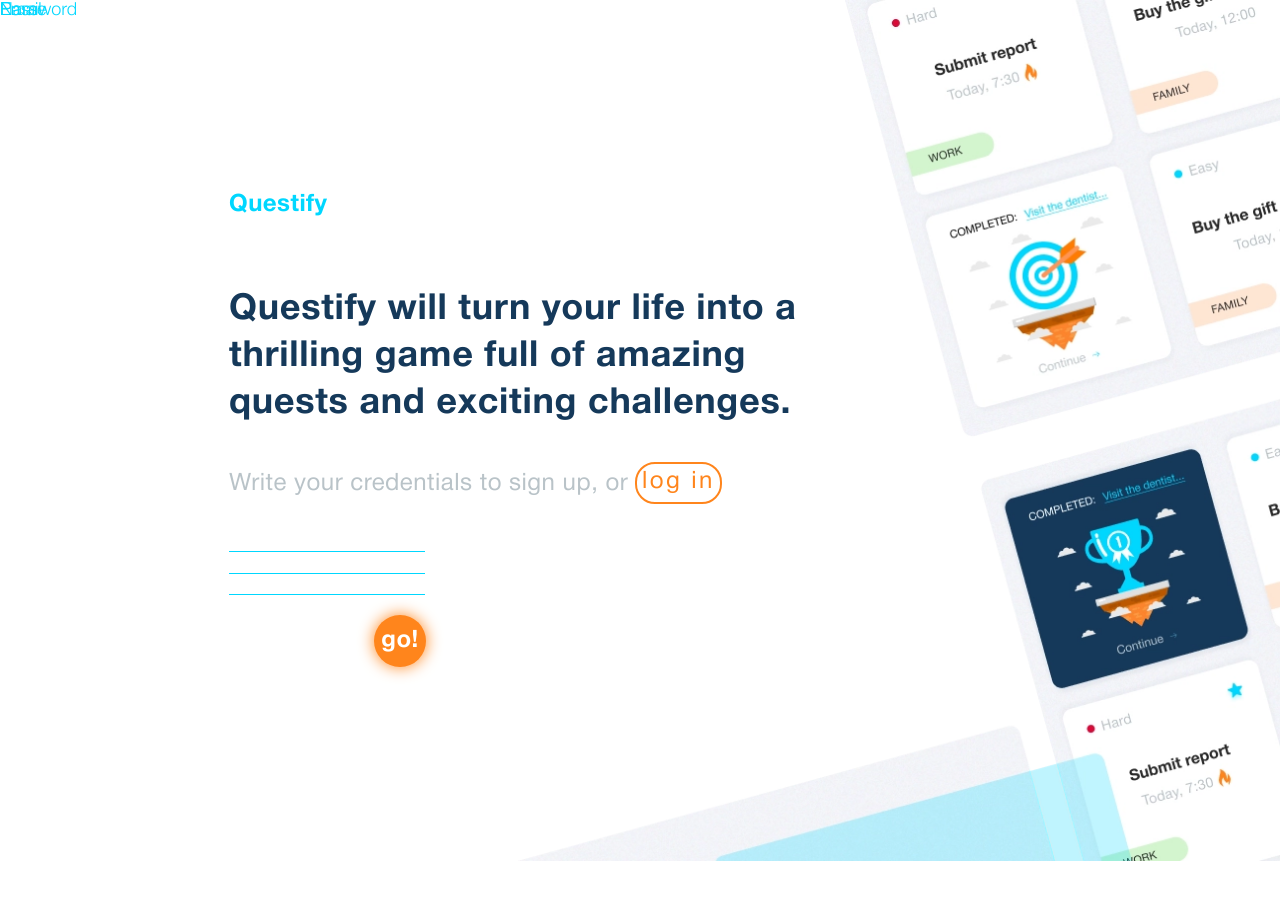
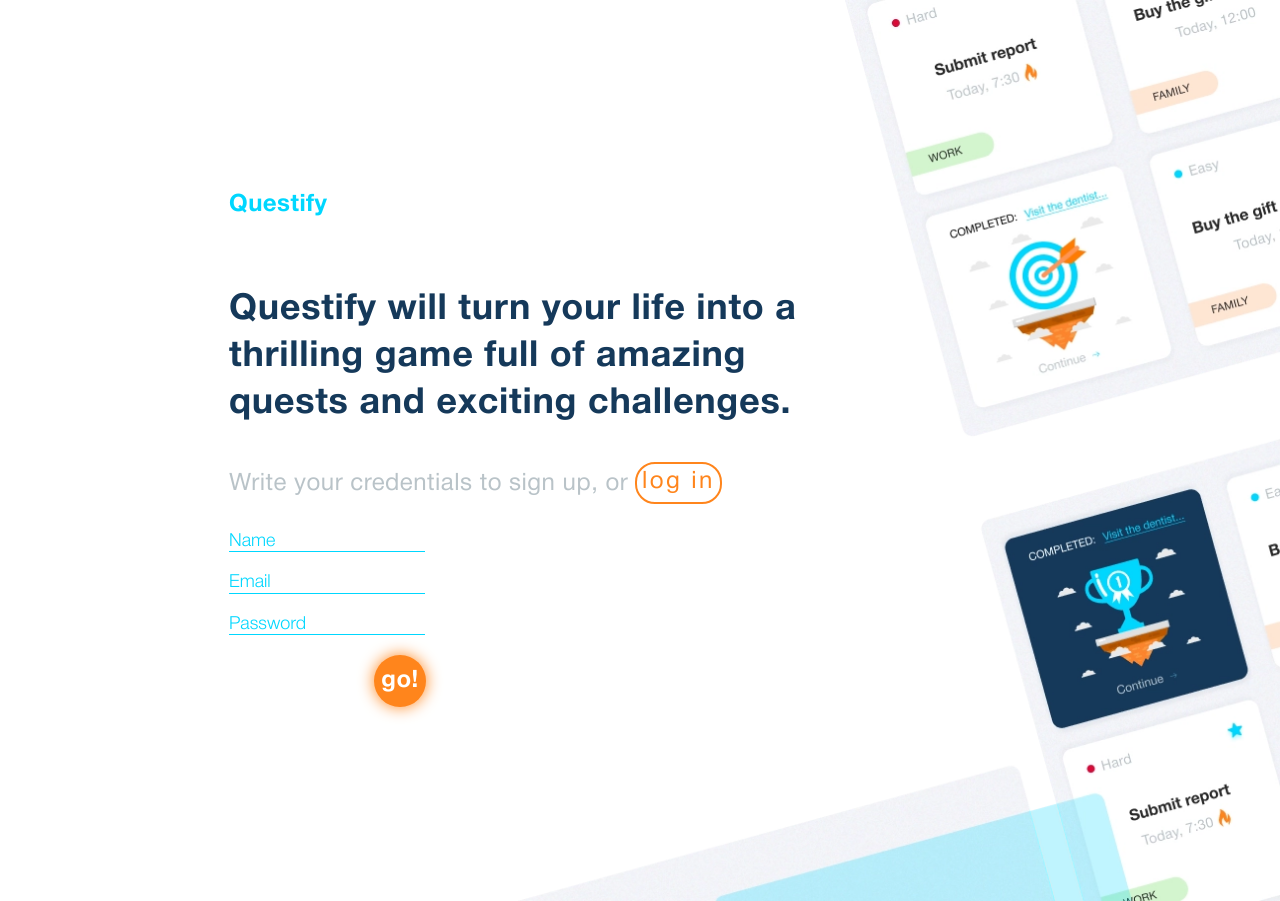
Before and after one commit to Karantir-dev/questify-front, a React (Create React App) app: page /auth in a window 1280 px wide. Before the commit the page ends 861 px from the top, so only its background shows below. Built offline with nearby package versions, Linux system fonts and the light colour scheme.

Commit message:
fix inputs

```diff
--- a/src/Components/AuthForm/AuthForm.module.css
+++ b/src/Components/AuthForm/AuthForm.module.css
@@ -3,6 +3,16 @@
 .form {
   display: flex;
   flex-direction: column;
+}
+
+/*-- inputContainer --*/
+
+.inputContainer {
+  position: relative;
+}
+
+.inputContainer + .inputContainer {
+  margin-top: 20px;
 }
 
 /*-- inputForm --*/
```
